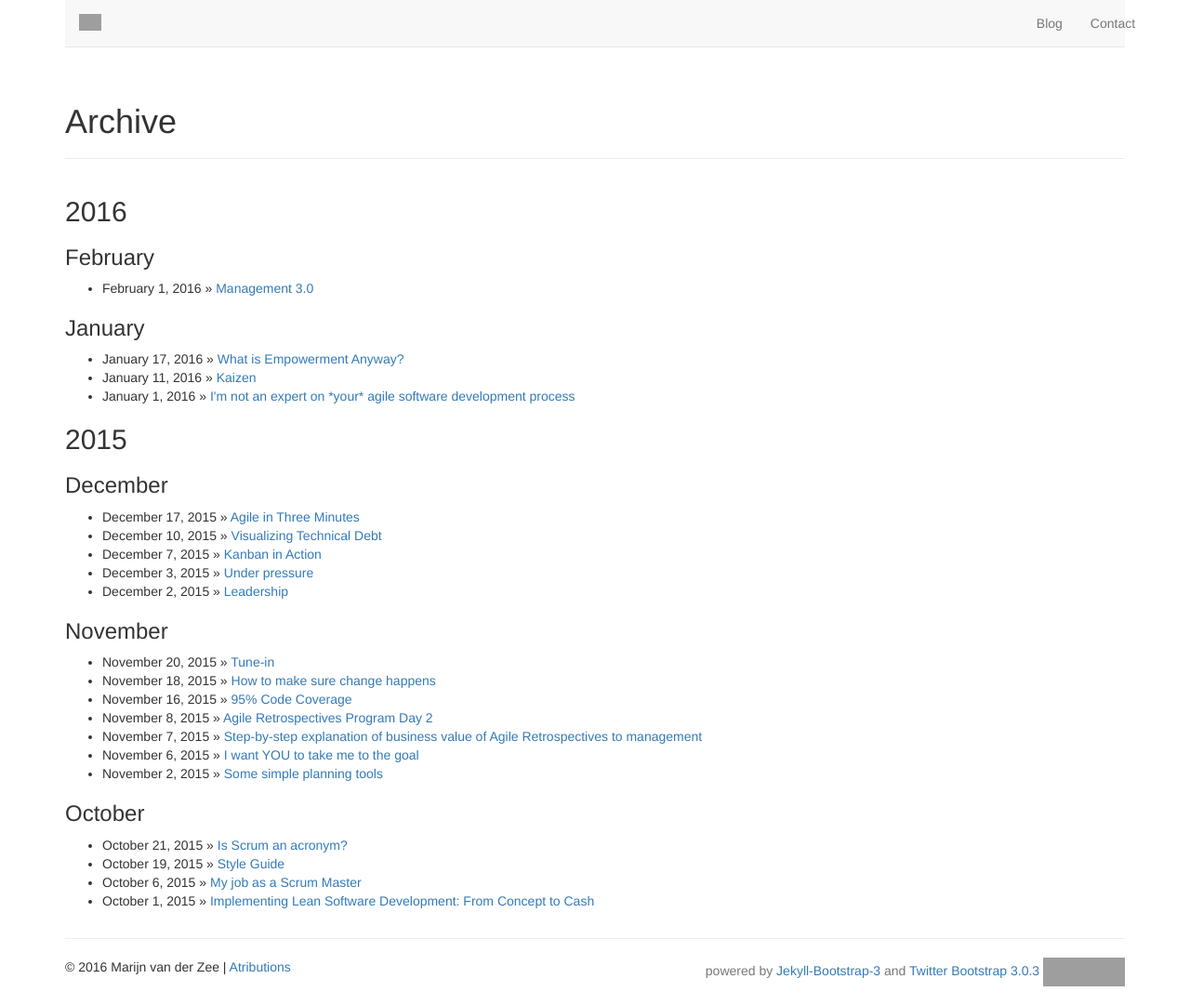
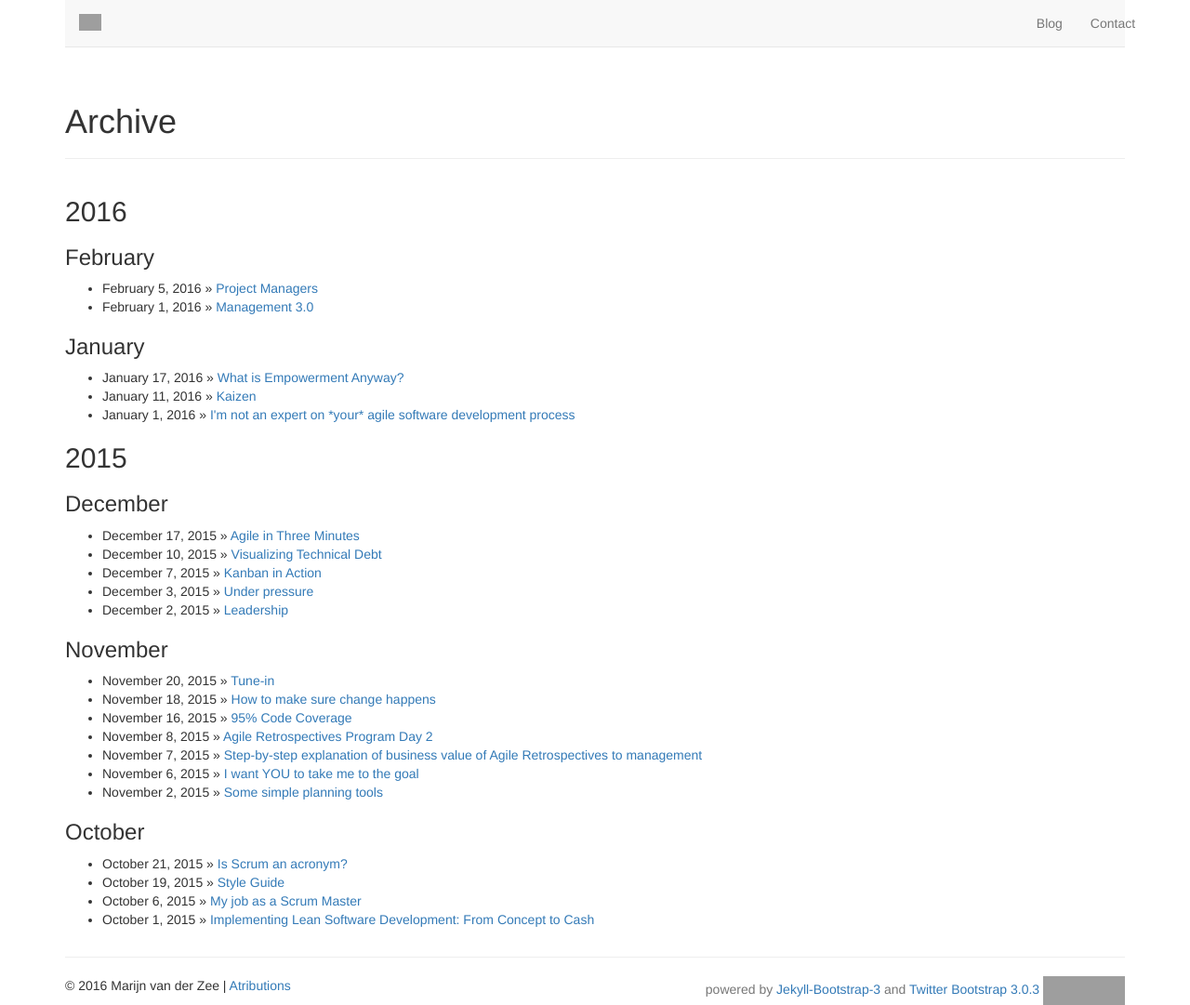
Before and after one commit to serraict/serraict.github.io, a Jekyll site: the page built from archive.html, in a window 1280 px wide. Shown: the whole page at 93% size. Built offline with Jekyll 4.4.1, drawn with Linux system fonts in a browser that asks for light colours; nearby versions of some CDN libraries; library files that are not in the unit come from our copies; grey boxes are pictures that could not be loaded.

Commit message:
Add post on project managers

```diff
--- a/_drafts/project-managers.md
+++ b/_posts/thoughts/2016-02-05-project-managers.md
@@ -1,8 +1,8 @@
 layout: post
 category : thoughts
 tagline:
-tags : [agile, quote]
-title: One Step at a Time
+tags : [agile, quote, management]
+title: Project Managers
 ---
 {% include JB/setup %}
 
```
